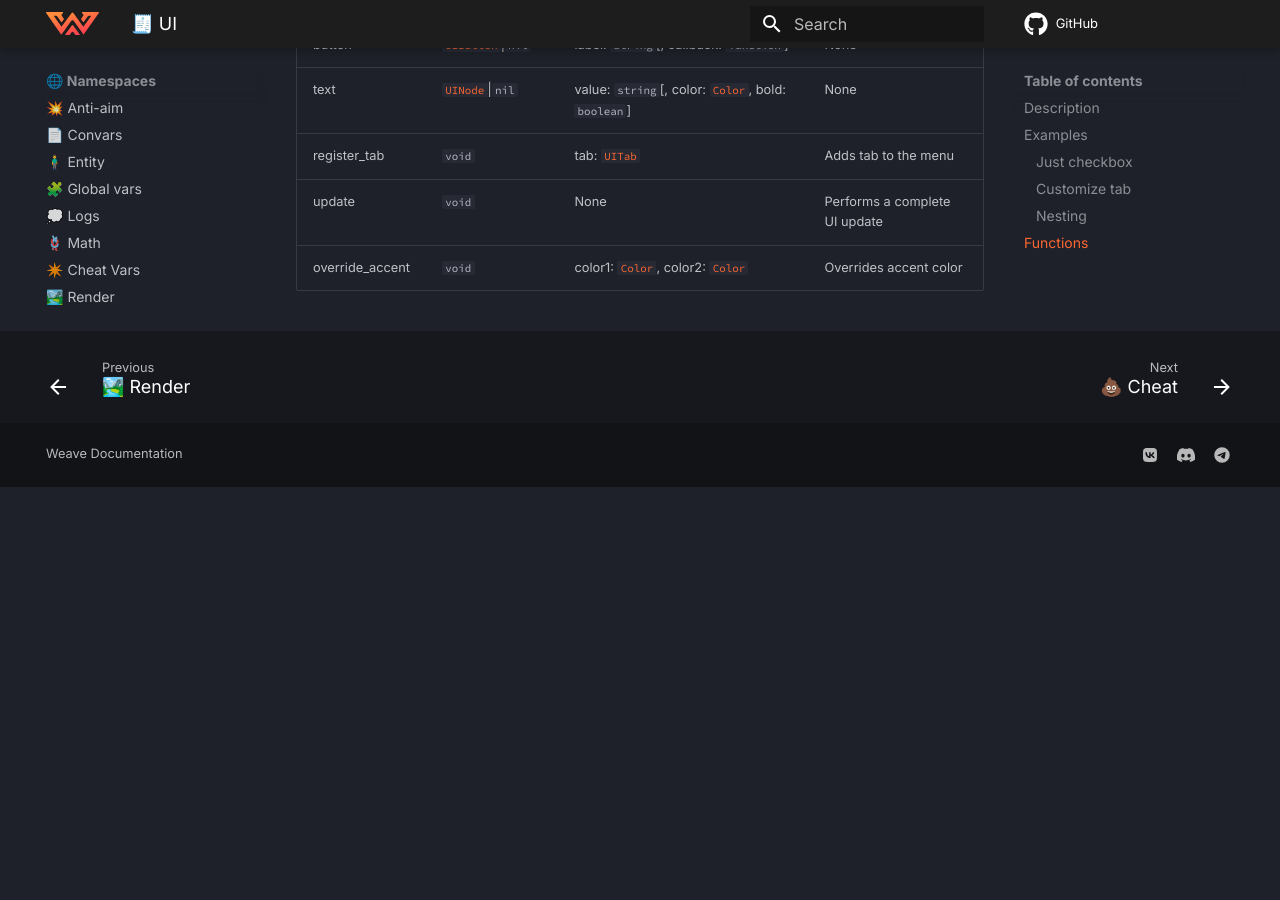
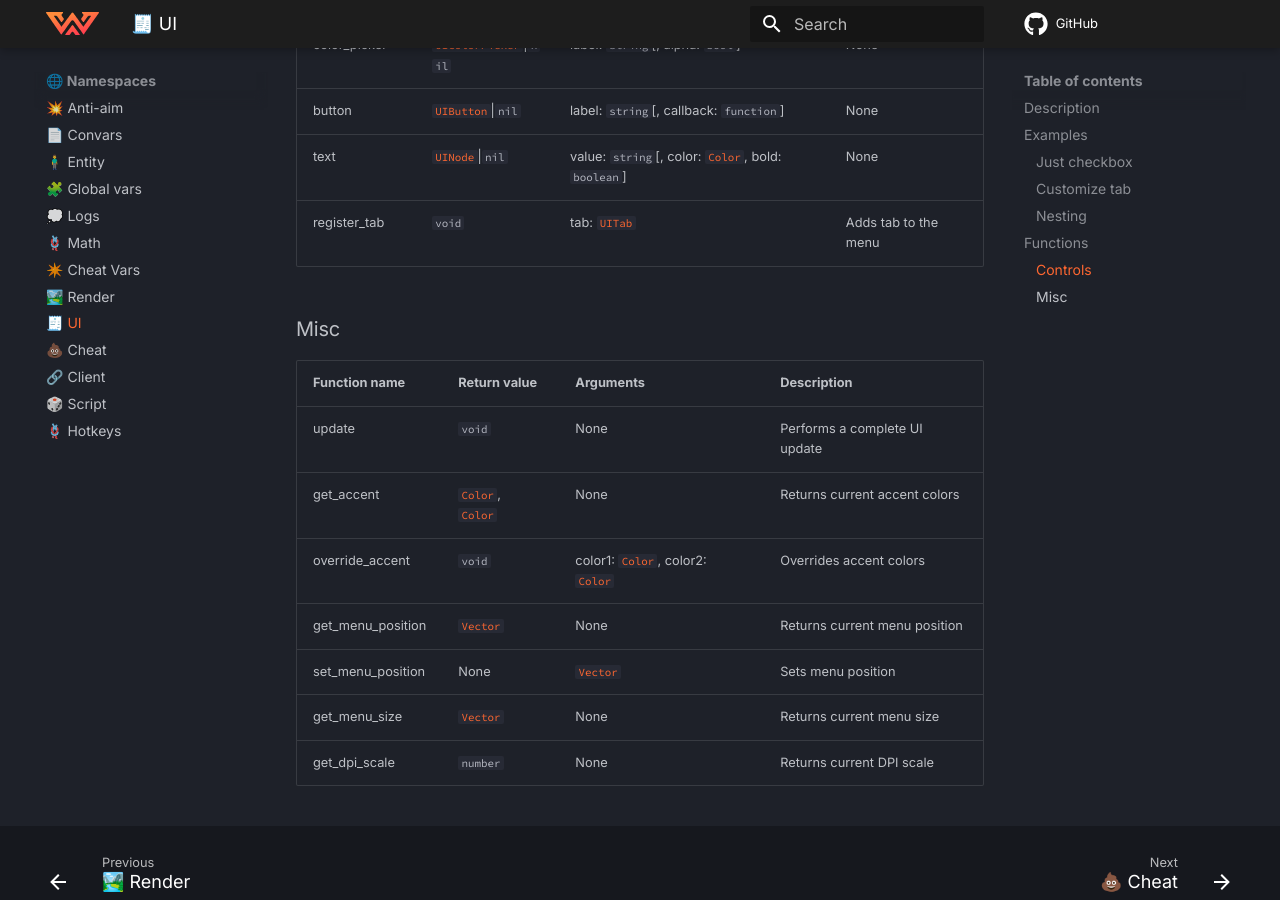
Before and after one commit to Quadro1337/weave-docs, an MkDocs documentation site: the page built from docs/namespaces/ui.md, in a window 1280 px wide and 900 px high, scrolled down 1566 px. Built offline with MkDocs 1.6.1 and Material for MkDocs 9.7.7, drawn with Linux system fonts in a browser that asks for light colours; comment, search, counter and statistics services are not loaded; before the commit the page ends 2053 px from its top, so only the background shows below that.

Commit message:
Add function to render & ui

```diff
--- a/docs/namespaces/ui.md
+++ b/docs/namespaces/ui.md
@@ -32,6 +32,8 @@ checkbox:add(nested_checkbox)
 ![Image title](/assets/nesting_example.png)
 
 ## Functions
+
+### Controls
 |Function name|Return value|Arguments|Description|
 |:-|:-|:-|:-|
 |tab|[`UITab`](/types/ui/tab)\|`nil`|label: `string`|Creates tab instance|
@@ -43,5 +45,14 @@ checkbox:add(nested_checkbox)
 |button|[`UIButton`](/types/ui/controls/button)\|`nil`|label: `string`[, callback: `function`]|None|
 |text|[`UINode`](/types/ui/node)\|`nil`|value: `string`[, color: [`Color`](/types/color), bold: `boolean`]|None|
 |register_tab|`void`|tab: [`UITab`](/types/ui/tab)|Adds tab to the menu|
+
+### Misc
+|Function name|Return value|Arguments|Description|
+|:-|:-|:-|:-|
 |update|`void`|None|Performs a complete UI update|
-|override_accent|`void`|color1: [`Color`](/types/color), color2: [`Color`](/types/color)|Overrides accent color|
+|get_accent|[`Color`](/types/color), [`Color`](/types/color)|None|Returns current accent colors|
+|override_accent|`void`|color1: [`Color`](/types/color), color2: [`Color`](/types/color)|Overrides accent colors|
+|get_menu_position|[`Vector`](/types/vector)|None|Returns current menu position|
+|set_menu_position|None|[`Vector`](/types/vector)|Sets menu position|
+|get_menu_size|[`Vector`](/types/vector)|None|Returns current menu size|
+|get_dpi_scale|`number`|None|Returns current DPI scale|
```
Also changed, not shown: docs/namespaces/render.md (+1 -0 lines).
